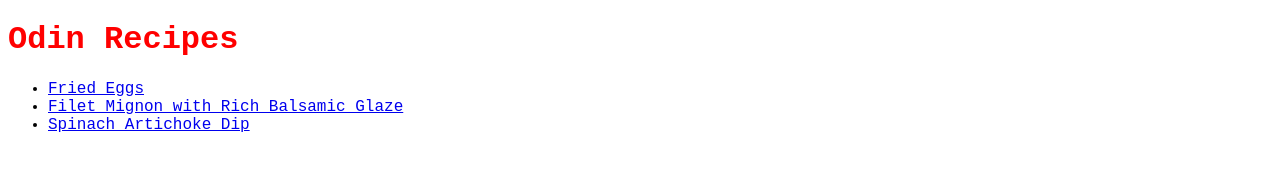
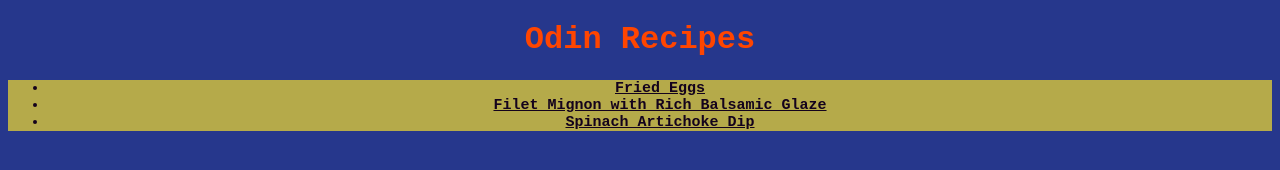
Before and after one commit to Adncoder/odin-recipes, a plain HTML site: page index.html in a window 1280 px wide. Drawn offline with Linux system fonts and the light colour scheme.

Commit message:
Edit styles.css and type selectors for elements

```diff
--- a/styles.css
+++ b/styles.css
@@ -1,6 +1,18 @@
 * {
     font-family:'Courier New', Courier, monospace;
+    text-align: center;
 }
-h1 {
-    color: red;
+h1, h2, h3 {
+    color: orangered;
 }
+
+p, ol, ul, a {
+    background-color: hsl(54, 42%, 50%);
+    color: rgb(19, 2, 28);
+    font-weight: bold;
+    font-size: 15px;
+}
+
+body {
+    background-color: hsl(230, 57%, 35%)
+}
```
